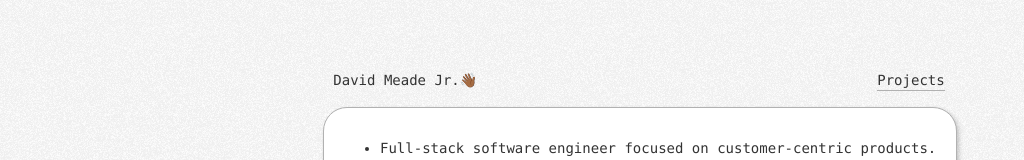
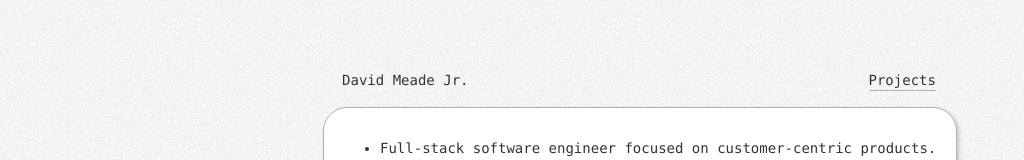
Before and after one commit to davidmeadejr/personal-website, a React (Create React App) app: page / in a window 1280 px wide. Shown: the part 144-304 px from the top of the page, without its empty margins (0-1024 px from the left). Built offline with nearby package versions, Linux system fonts and the light colour scheme.

Commit message:
Fix: Removed emoji on title

```diff
--- a/src/components/Navbar.js
+++ b/src/components/Navbar.js
@@ -6,7 +6,7 @@ function Navbar() {
     <nav>
       <ul>
         <li className="navbarContainer typewriter">
-          <p className="title">David Meade Jr.👋🏾</p>
+          <p className="title">David Meade Jr.</p>
           <a href="#projects">Projects</a>
         </li>
       </ul>
```
